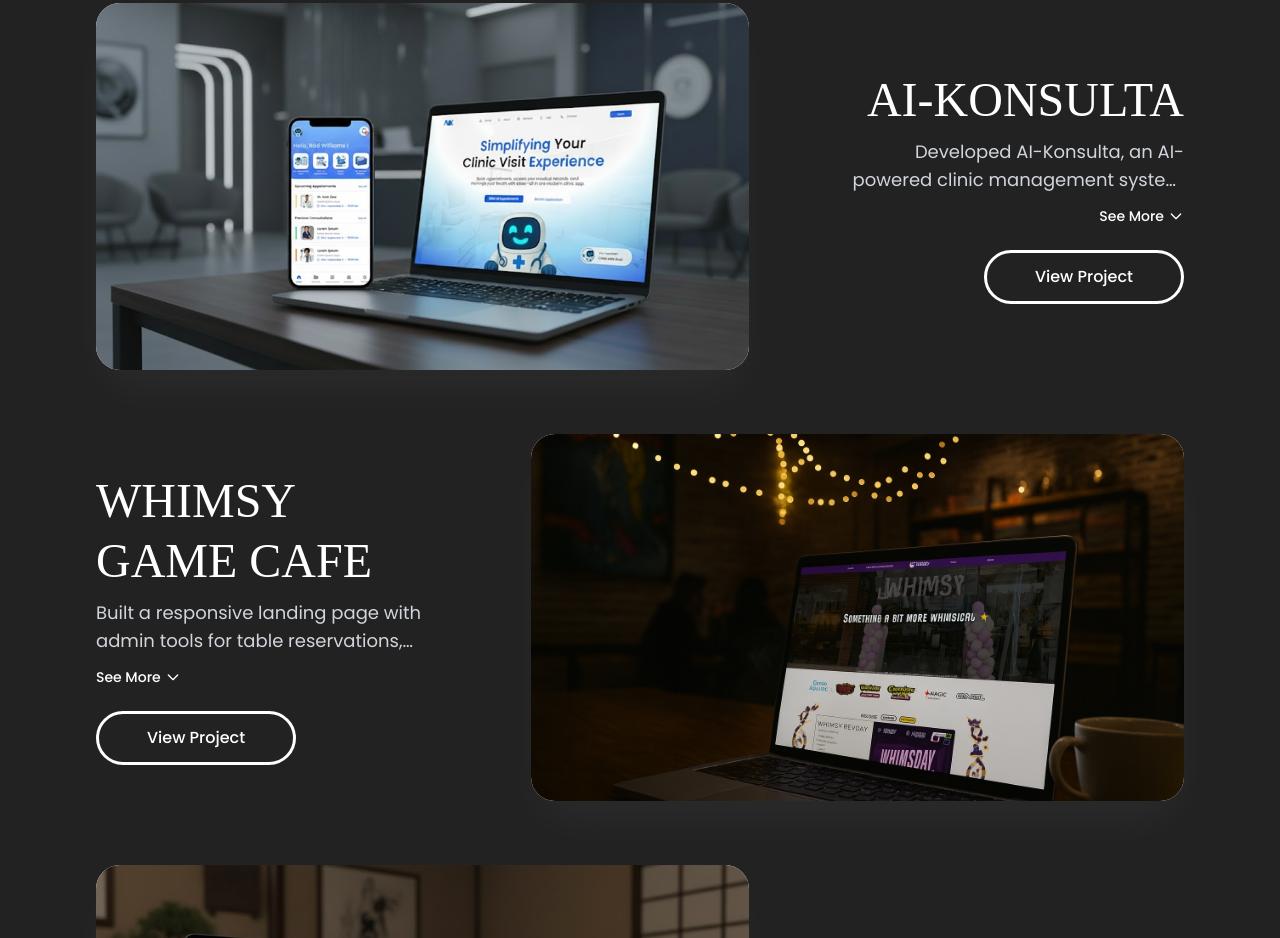
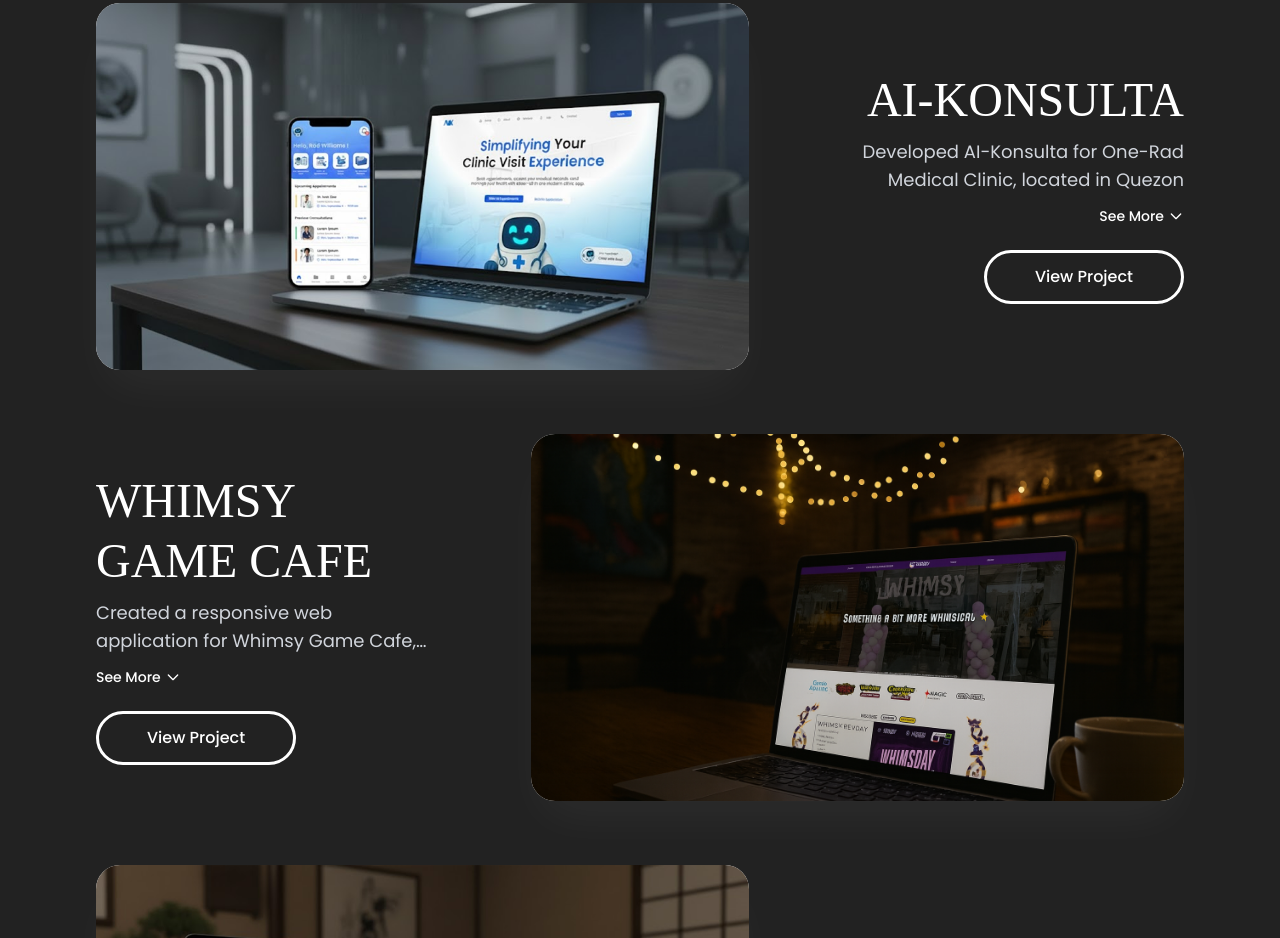
Before and after one commit to Mar1154/portfolio-2025, a React (Vite) app: page / in a window 1280 px wide. Shown: the part 2060-2998 px from the top of the page. Built offline with nearby package versions, Linux system fonts and the light colour scheme; a web font is replaced by a local one.

Commit message:
updated project description 1

```diff
--- a/src/constants/index.js
+++ b/src/constants/index.js
@@ -71,7 +71,7 @@
         id: 1,
         title: 'AI-Konsulta',
         image: '/portfolio-2025/images/projects/ai-konsulta-mockup-1.png',
-        description: 'Developed AI-Konsulta, an AI-powered clinic management system using GPT-4o to streamline assessments and clinic workflows.',
+        description: 'Developed AI-Konsulta for One-Rad Medical Clinic, located in Quezon City. This AI-powered clinic management system uses GPT-4o to streamline patient assessments and automate routine workflows. It helps clinic staff manage daily operations more efficiently and improves both staff productivity and patient experience.',
         tags: ['React', 'React Native', 'Next.js', 'Tailwind CSS', 'TypeScript', 'Figma'],
         link: 'https://www.aikonsulta.com/',
         github: '#',
@@ -80,7 +80,7 @@
         id: 2,
         title: 'Whimsy Game Cafe',
         image: '/portfolio-2025/images/projects/whimsy-game-cafe-mockup-1.png',
-        description: 'Built a responsive landing page with admin tools for table reservations, event management, and internal organization, aimed at improving their online presence and operational workflow.',
+        description: 'Created a responsive web application for Whimsy Game Cafe, located in Ortigas. The platform includes admin tools for table reservations, event management, and internal workflows. It enhances the cafe’s online presence while helping staff manage day-to-day operations more effectively.',
         tags: ['Next.js', 'Tailwind CSS', 'TypeScript'],
         link: '#',
         github: '#',
```
